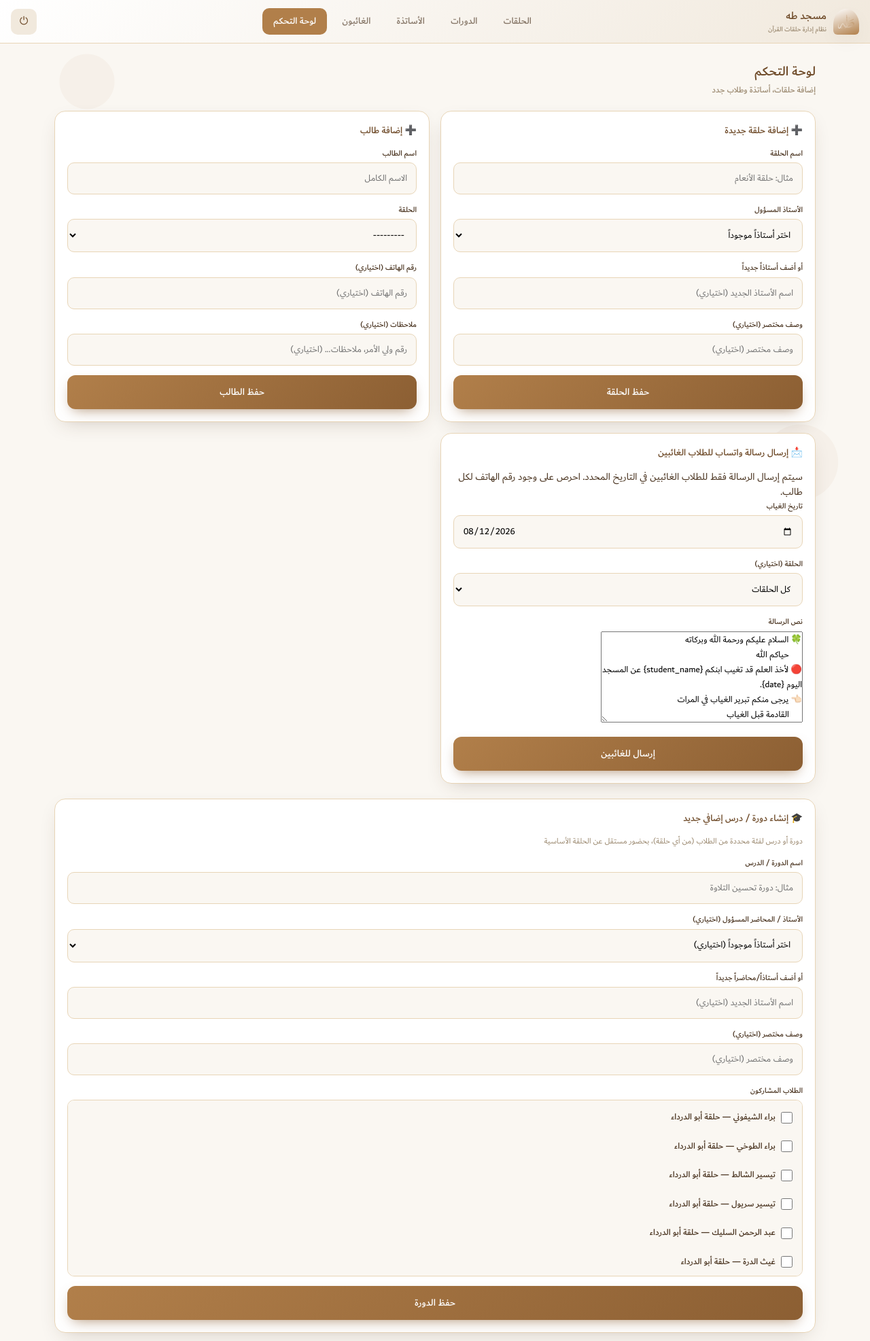
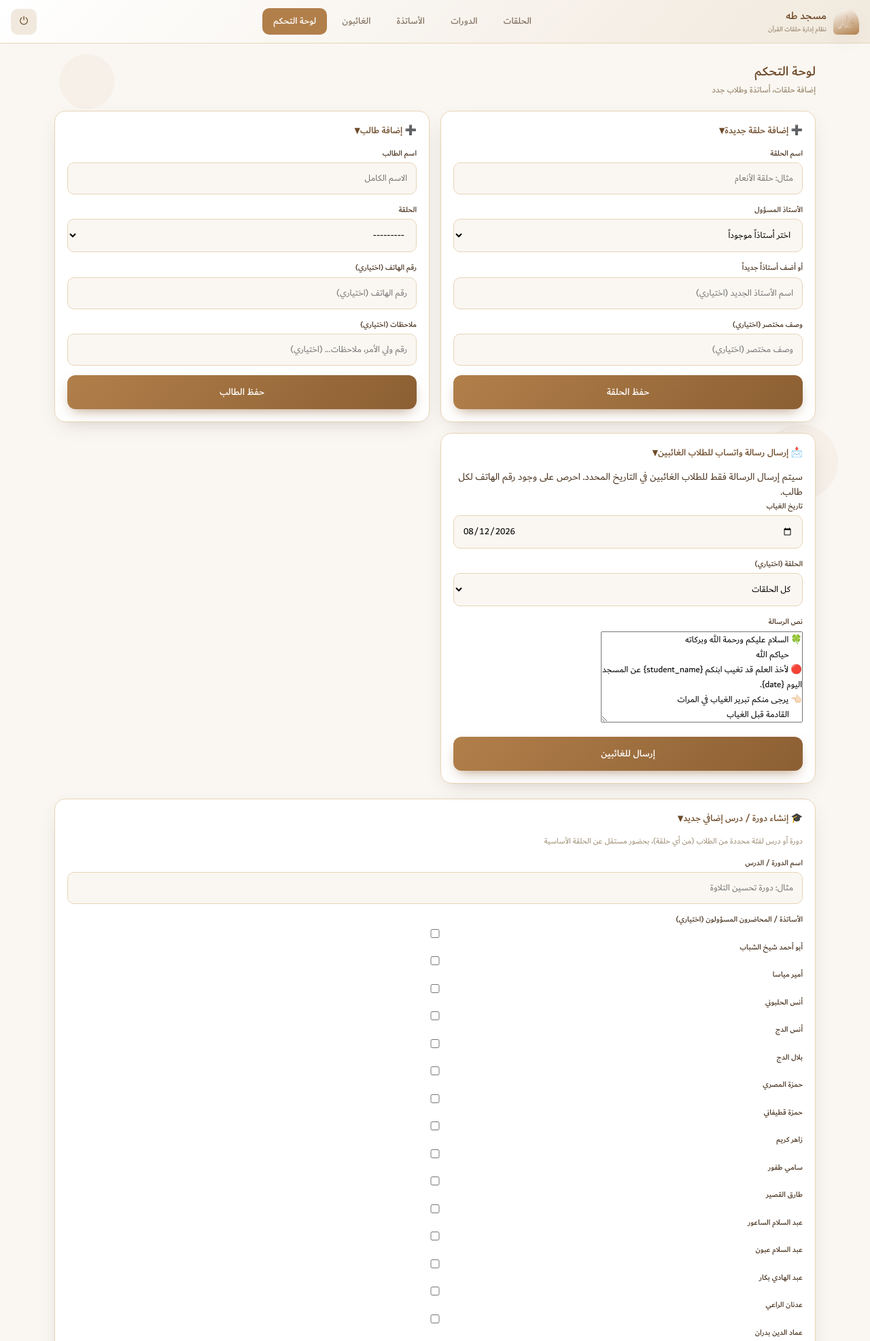
Before and after one commit to ZAHERKRYEM/taha, a Django app: page /admin-panel/ in a window 1280 px wide. Shown: the top 1973 px of the page at 68% size. Run offline with Django 5.2, Linux system fonts and the light colour scheme; a user stored in the database is signed in; data comes from the database, SQL or seed files in the repository; tables that the repository leaves empty hold one stand-in row (values such as "Sample post").

Commit message:
manyteacher_for_course

```diff
--- a/halaqat/forms.py
+++ b/halaqat/forms.py
@@ -103,6 +103,12 @@ class CourseForm(forms.ModelForm):
         max_length=150, required=False,
         widget=forms.TextInput(attrs={'placeholder': 'اسم الأستاذ الجديد (اختياري)'})
     )
+    teachers = forms.ModelMultipleChoiceField(
+        queryset=Teacher.objects.order_by('name'),
+        widget=forms.CheckboxSelectMultiple,
+        required=False,
+        label='الأساتذة / المحاضرون المسؤولون',
+    )
     students = StudentMultipleChoiceField(
         queryset=Student.objects.select_related('circle').order_by('circle__name', 'name'),
         widget=forms.CheckboxSelectMultiple,
@@ -112,10 +118,10 @@ class CourseForm(forms.ModelForm):
 
     class Meta:
         model = Course
-        fields = ['name', 'teacher', 'description', 'students']
+        fields = ['name', 'teachers', 'description', 'students']
         labels = {
             'name': 'اسم الدورة / الدرس',
-            'teacher': 'الأستاذ / المحاضر المسؤول',
+            'teachers': 'الأساتذة / المحاضرون المسؤولون',
             'description': 'وصف مختصر',
         }
         widgets = {
@@ -125,12 +131,12 @@ class CourseForm(forms.ModelForm):
 
     def __init__(self, *args, **kwargs):
         super().__init__(*args, **kwargs)
-        self.fields['teacher'].required = False
-        self.fields['teacher'].empty_label = 'اختر أستاذاً موجوداً (اختياري)'
+        self.fields['teachers'].required = False
 
     def save(self, commit=True):
         new_name = self.cleaned_data.get('new_teacher_name')
+        course = super().save(commit=commit)
         if new_name:
             teacher, _ = Teacher.objects.get_or_create(name=new_name.strip())
-            self.instance.teacher = teacher
-        return super().save(commit=commit)
+            course.teachers.add(teacher)
+        return course
--- a/halaqat/static/halaqat/css/style.css
+++ b/halaqat/static/halaqat/css/style.css
@@ -471,6 +471,25 @@ button, input, select, textarea { font-family: inherit; }
   border: 1px solid var(--accent-light); box-shadow: var(--shadow);
 }
 .panel h3 { font-size: 14px; color: var(--primary-deep); margin-bottom: 14px; }
+.panel.collapsible-panel h3 {
+  cursor: pointer;
+}
+.panel.collapsible-panel h3::after {
+  content: '▼';
+  font-size: 12px;
+  color: var(--primary-deep);
+  margin-left: 10px;
+  transition: transform 0.2s ease;
+}
+.panel.collapsible-panel.collapsed h3::after {
+  transform: rotate(-90deg);
+}
+.panel.collapsible-panel .panel-body {
+  transition: all 0.25s ease;
+}
+.panel.collapsible-panel.collapsed .panel-body {
+  display: none !important;
+}
 
 .table-scroll { overflow-x: auto; border-radius: 14px; border: 1px solid var(--accent-light); }
 .admin-table { width: 100%; border-collapse: collapse; background: var(--white); min-width: 420px; }
--- a/halaqat/templates/halaqat/admin_panel.html
+++ b/halaqat/templates/halaqat/admin_panel.html
@@ -9,8 +9,9 @@
 
 <div class="admin-grid">
 
-  <div class="panel">
+  <div class="panel collapsible-panel">
     <h3>➕ إضافة حلقة جديدة</h3>
+    <div class="panel-body">
     <form method="post">
       {% csrf_token %}
       <div class="field">
@@ -32,10 +33,12 @@
       {% if circle_form.errors %}<div class="form-errors">تحقق من الحقول المطلوبة.</div>{% endif %}
       <button type="submit" name="submit_circle" class="btn-primary">حفظ الحلقة</button>
     </form>
+    </div>
   </div>
 
-  <div class="panel">
+  <div class="panel collapsible-panel">
     <h3>➕ إضافة طالب</h3>
+    <div class="panel-body">
     <form method="post">
       {% csrf_token %}
       <div class="field">
@@ -57,10 +60,12 @@
       {% if student_form.errors %}<div class="form-errors">تحقق من الحقول المطلوبة.</div>{% endif %}
       <button type="submit" name="submit_student" class="btn-primary">حفظ الطالب</button>
     </form>
+    </div>
   </div>
 
-  <div class="panel">
+  <div class="panel collapsible-panel">
     <h3>📩 إرسال رسالة واتساب للطلاب الغائبين</h3>
+    <div class="panel-body">
     <div class="desc">سيتم إرسال الرسالة فقط للطلاب الغائبين في التاريخ المحدد. احرص على وجود رقم الهاتف لكل طالب.</div>
     <form method="post">
       {% csrf_token %}
@@ -79,12 +84,14 @@
       {% if whatsapp_form.errors %}<div class="form-errors">تحقق من الحقول المطلوبة.</div>{% endif %}
       <button type="submit" name="submit_whatsapp_absent" class="btn-primary">إرسال للغائبين</button>
     </form>
+    </div>
   </div>
 
 </div>
 
-<div class="panel" style="margin-bottom:16px;">
+<div class="panel collapsible-panel" style="margin-bottom:16px;">
   <h3>🎓 إنشاء دورة / درس إضافي جديد</h3>
+  <div class="panel-body">
   <p style="font-size:12px; color:#9c8a71; margin-bottom:14px;">دورة أو درس لفئة محددة من الطلاب (من أي حلقة)، بحضور مستقل عن الحلقة الأساسية</p>
   <form method="post">
     {% csrf_token %}
@@ -93,8 +100,8 @@
       {{ course_form.name }}
     </div>
     <div class="field">
-      <label for="{{ course_form.teacher.id_for_label }}">الأستاذ / المحاضر المسؤول (اختياري)</label>
-      {{ course_form.teacher }}
+      <label for="{{ course_form.teachers.id_for_label }}">الأساتذة / المحاضرون المسؤولون (اختياري)</label>
+      {{ course_form.teachers }}
     </div>
     <div class="field">
       <label for="{{ course_form.new_teacher_name.id_for_label }}">{{ course_form.new_teacher_name.label }}</label>
@@ -115,8 +122,9 @@
   </form>
 </div>
 
-<div class="panel">
+<div class="panel collapsible-panel start-collapsed">
   <h3>📋 الحلقات الحالية</h3>
+  <div class="panel-body">
   {% if circles %}
   <div class="table-scroll">
     <table class="admin-table">
@@ -145,10 +153,12 @@
   {% else %}
   <p style="font-size:13px; color:#9c8a71;">لا توجد حلقات بعد.</p>
   {% endif %}
+  </div>
 </div>
 
-<div class="panel" style="margin-top:16px;">
+<div class="panel collapsible-panel start-collapsed" style="margin-top:16px;">
   <h3>👥 الطلاب الحاليون</h3>
+  <div class="panel-body">
   {% if students %}
   <div class="table-scroll">
     <table class="admin-table">
@@ -178,21 +188,29 @@
   {% else %}
   <p style="font-size:13px; color:#9c8a71;">لا يوجد طلاب بعد.</p>
   {% endif %}
+  </div>
 </div>
 
-<div class="panel" style="margin-top:16px;">
+<div class="panel collapsible-panel start-collapsed" style="margin-top:16px;">
   <h3>🎓 الدورات والدروس الإضافية الحالية</h3>
+  <div class="panel-body">
   {% if courses %}
   <div class="table-scroll">
     <table class="admin-table">
       <thead>
-        <tr><th>الاسم</th><th>الأستاذ</th><th>عدد المشاركين</th><th colspan="2"></th></tr>
+        <tr><th>الاسم</th><th>الأساتذة</th><th>عدد المشاركين</th><th colspan="2"></th></tr>
       </thead>
       <tbody>
         {% for course in courses %}
         <tr>
           <td>{{ course.name }}</td>
-          <td>{% if course.teacher %}{{ course.teacher.name }}{% else %}—{% endif %}</td>
+          <td>
+            {% if course.teachers.all %}
+              {% for teacher in course.teachers.all %}{{ teacher.name }}{% if not forloop.last %}، {% endif %}{% endfor %}
+            {% else %}
+              —
+            {% endif %}
+          </td>
           <td>{{ course.student_count }}</td>
           <td><a href="{% url 'edit_course' course.id %}" class="edit-link">✏️ تعديل</a></td>
           <td>
@@ -210,6 +228,23 @@
   {% else %}
   <p style="font-size:13px; color:#9c8a71;">لا توجد دورات أو دروس إضافية بعد.</p>
   {% endif %}
+  </div>
 </div>
 
+<script>
+  document.addEventListener('DOMContentLoaded', function() {
+    document.querySelectorAll('.collapsible-panel').forEach(function(panel) {
+      if (panel.classList.contains('start-collapsed')) {
+        panel.classList.add('collapsed');
+      }
+      var header = panel.querySelector('h3');
+      if (!header) return;
+      header.style.cursor = 'pointer';
+      header.addEventListener('click', function() {
+        panel.classList.toggle('collapsed');
+      });
+    });
+  });
+</script>
+
 {% endblock %}
--- a/halaqat/templates/halaqat/base.html
+++ b/halaqat/templates/halaqat/base.html
@@ -7,7 +7,7 @@
   <meta name="viewport" content="width=device-width, initial-scale=1.0, maximum-scale=1, viewport-fit=cover">
   <meta name="theme-color" content="#B17F4A">
   <link rel="icon" href="{% static 'halaqat/images/logo.svg' %}" type="image/svg+xml">
-  <link rel="stylesheet" href="{% static 'halaqat/css/style.css' %}">
+  <link rel="stylesheet" href="{% static 'halaqat/css/style.css' %}?v=2">
 </head>
 <body>
 <div class="arch-pattern"></div>
--- a/halaqat/templates/halaqat/edit_course.html
+++ b/halaqat/templates/halaqat/edit_course.html
@@ -17,8 +17,8 @@
       {{ form.name }}
     </div>
     <div class="field">
-      <label for="{{ form.teacher.id_for_label }}">الأستاذ / المحاضر المسؤول</label>
-      {{ form.teacher }}
+      <label for="{{ form.teachers.id_for_label }}">الأساتذة / المحاضرون المسؤولون</label>
+      {{ form.teachers }}
     </div>
     <div class="field">
       <label for="{{ form.new_teacher_name.id_for_label }}">{{ form.new_teacher_name.label }}</label>
--- a/halaqat/views.py
+++ b/halaqat/views.py
@@ -177,7 +177,7 @@ def save_attendance(request, circle_id):
 
 @login_required
 def courses_list(request):
-    courses = Course.objects.select_related('teacher').prefetch_related('students')
+    courses = Course.objects.prefetch_related('teachers', 'students')
     today = timezone.now().date()
 
     course_cards = []
@@ -245,12 +245,15 @@ def course_detail(request, course_id):
     absent_count = sum(1 for s in student_rows if s['status'] == 'absent')
     excused_count = sum(1 for s in student_rows if s['status'] == 'excused')
 
-    teacher_status = ''
-    if course.teacher:
+    teacher_rows = []
+    for teacher in course.teachers.all():
         cta = CourseTeacherAttendance.objects.filter(
-            teacher=course.teacher, course=course, date=selected_date
+            teacher=teacher, course=course, date=selected_date
         ).first()
-        teacher_status = cta.status if cta else ''
+        teacher_rows.append({
+            'teacher': teacher,
+            'status': cta.status if cta else '',
+        })
 
     all_courses = list(Course.objects.order_by('name'))
     ids = [c.id for c in all_courses]
@@ -267,7 +270,7 @@ def course_detail(request, course_id):
         'absent_count': absent_count,
         'excused_count': excused_count,
         'attendance_rate_30d': course.attendance_rate(30),
-        'teacher_status': teacher_status,
+        'teacher_rows': teacher_rows,
         'all_courses': all_courses,
         'prev_course': prev_course,
         'next_course': next_course,
@@ -295,10 +298,11 @@ def save_course_attendance(request, course_id):
         return JsonResponse({'ok': False, 'error': 'تاريخ غير صالح'}, status=400)
 
     if kind == 'teacher':
-        if not course.teacher or str(course.teacher.id) != str(entity_id):
+        teacher = get_object_or_404(Teacher, pk=entity_id)
+        if not course.teachers.filter(pk=teacher.pk).exists():
             return JsonResponse({'ok': False, 'error': 'لا يوجد أستاذ مطابق لهذه الدورة'}, status=400)
         CourseTeacherAttendance.objects.update_or_create(
-            teacher=course.teacher, course=course, date=selected_date,
+            teacher=teacher, course=course, date=selected_date,
             defaults={'status': status},
         )
     else:
@@ -358,45 +362,26 @@ def delete_course(request, pk):
 
 @login_required
 def teachers_list(request):
-    """تعرض كل الأساتذة (مرتبطين وغير مرتبطين)، مع إمكانية تسجيل تفقد عام لمن لم يُؤخذ له حضور اليوم."""
+    """تعرض الأساتذة غير المرتبطين فقط، مع إمكانية تسجيل تفقد عام لمن لم يُؤخذ له حضور اليوم."""
     selected_date = _parse_date_param(request)
-    teachers = Teacher.objects.prefetch_related('circles', 'courses').order_by('name')
+    teachers = (
+        Teacher.objects.prefetch_related('circles', 'courses')
+        .filter(circles__isnull=True, courses__isnull=True)
+        .distinct()
+        .order_by('name')
+    )
 
     rows = []
     for teacher in teachers:
-        circle_record = TeacherAttendance.objects.filter(teacher=teacher, date=selected_date).select_related('circle').first()
-        course_record = CourseTeacherAttendance.objects.filter(teacher=teacher, date=selected_date).select_related('course').first()
         general_record = TeacherDailyAttendance.objects.filter(teacher=teacher, date=selected_date).first()
-
-        context_notes = []
-        if circle_record:
-            context_notes.append(f'حلقة {circle_record.circle.name}: {circle_record.get_status_display()}')
-        if course_record:
-            context_notes.append(f'دورة {course_record.course.name}: {course_record.get_status_display()}')
-
-        # نُعطي أولوية لعرض حالة الحضور المرتبطة بحلقة/دورة إن وُجدت.
-        # هذا يمنع اختلاف النص في سياق الحلقة وبين أزرار التفقد العام.
-        if circle_record:
-            effective_status = circle_record.status
-        elif course_record:
-            effective_status = course_record.status
-        elif general_record:
-            effective_status = general_record.status
-        else:
-            effective_status = ''
+        effective_status = general_record.status if general_record else ''
 
         rows.append({
             'teacher': teacher,
-            'circles': teacher.circles.all(),
-            'courses': teacher.courses.all(),
-            'is_linked': teacher.circles.exists() or teacher.courses.exists(),
             'general_status': effective_status,
-            'context_notes': context_notes,
-            'has_any_record': bool(circle_record or course_record or general_record),
+            'context_notes': [],
+            'has_any_record': bool(general_record),
         })
-
-    # غير المرتبطين أولاً لتسهيل تفقدهم بسرعة، ثم البقية
-    rows.sort(key=lambda r: r['is_linked'])
 
     context = {
         'rows': rows,
@@ -549,7 +534,7 @@ def admin_panel(request):
         'whatsapp_form': whatsapp_form,
         'circles': Circle.objects.select_related('teacher').all(),
         'students': Student.objects.select_related('circle').all(),
-        'courses': Course.objects.select_related('teacher').prefetch_related('students').all(),
+        'courses': Course.objects.prefetch_related('teachers', 'students').all(),
         'active_nav': 'admin',
     }
     return render(request, 'halaqat/admin_panel.html', context)
@@ -840,7 +825,7 @@ def export_course_attendance_csv(request):
     selected_date = _parse_date_param(request)
     course_id = request.GET.get('course')
 
-    courses = Course.objects.select_related('teacher').all()
+    courses = Course.objects.prefetch_related('teachers', 'students').all()
     if course_id:
         courses = courses.filter(pk=course_id)
 
@@ -850,15 +835,16 @@ def export_course_attendance_csv(request):
     writer.writerow(['الدورة/الدرس', 'الأستاذ', 'اسم الطالب', 'التاريخ', 'الحالة'])
 
     for course in courses:
-        if course.teacher:
+        teacher_names = ', '.join([teacher.name for teacher in course.teachers.all()])
+        for teacher in course.teachers.all():
             cta = CourseTeacherAttendance.objects.filter(
-                teacher=course.teacher, course=course, date=selected_date
+                teacher=teacher, course=course, date=selected_date
             ).first()
             teacher_status_display = cta.get_status_display() if cta else 'لم يُسجَّل'
             writer.writerow([
                 course.name,
-                course.teacher.name,
-                f'{course.teacher.name} (الأستاذ)',
+                teacher.name,
+                f'{teacher.name} (الأستاذ)',
                 selected_date.isoformat(),
                 teacher_status_display,
             ])
@@ -871,7 +857,7 @@ def export_course_attendance_csv(request):
             status_display = existing.get(student.id, 'لم يُسجَّل')
             writer.writerow([
                 course.name,
-                course.teacher.name if course.teacher else '',
+                teacher_names,
                 student.name,
                 selected_date.isoformat(),
                 status_display,
```
Also changed, not shown: halaqat/admin.py (+6 -2 lines), halaqat/models.py (+11 -10 lines), halaqat/templates/halaqat/course_detail.html (+20 -12 lines), halaqat/templates/halaqat/courses_list.html (+7 -1 lines), halaqat/templates/halaqat/teachers_list.html (+5 -17 lines), halaqat/migrations/0002_remove_course_teacher_course_teachers.py (added).
